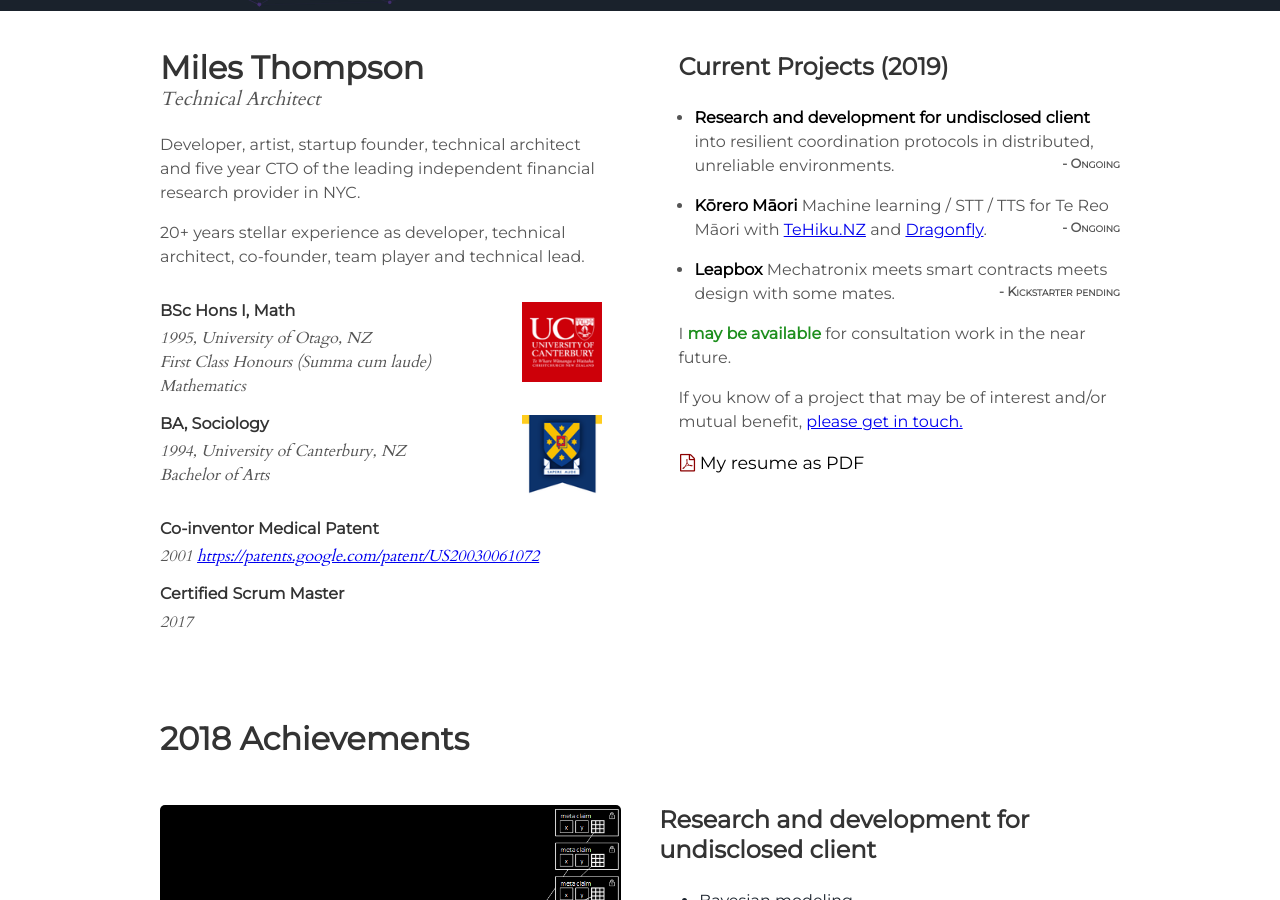
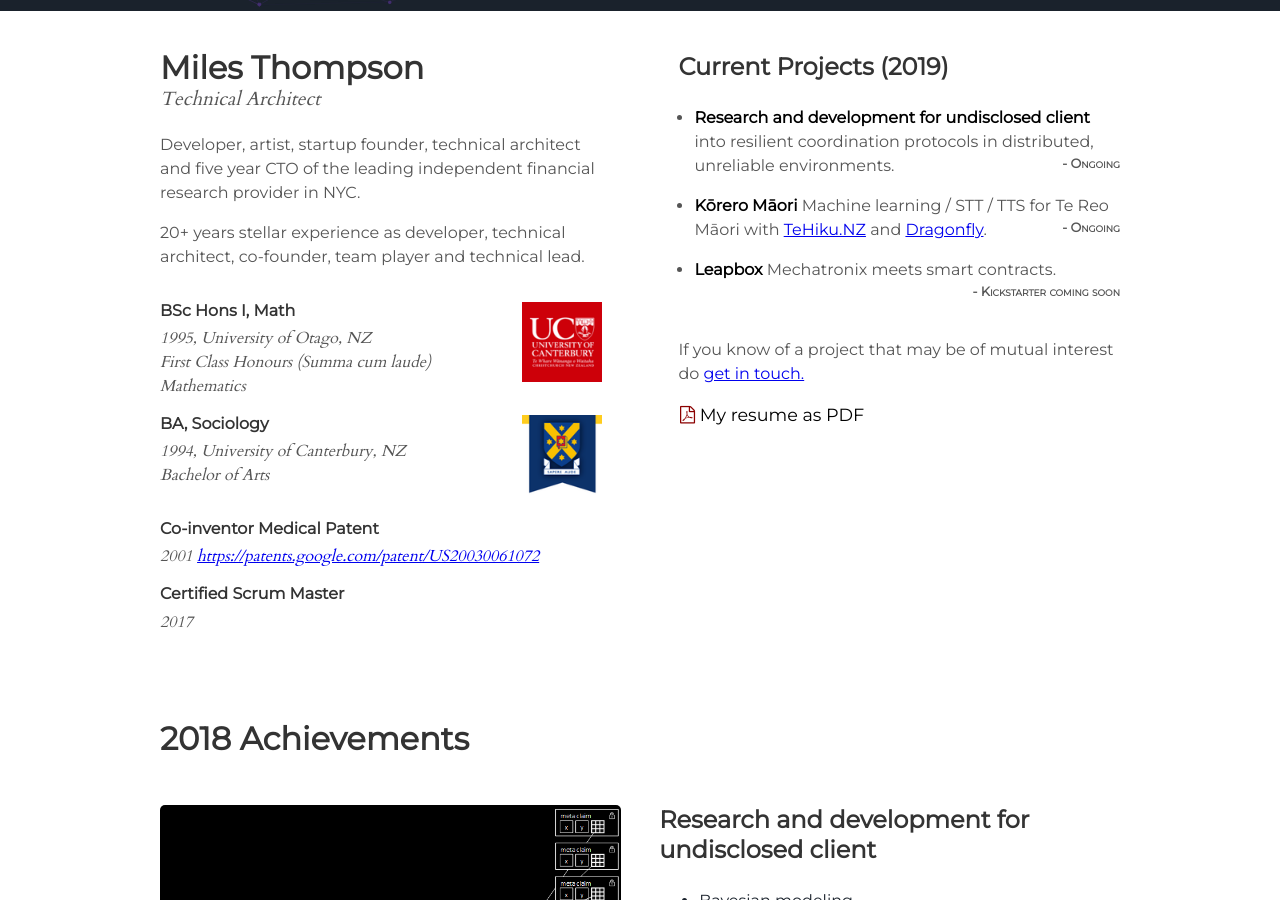
Before and after one commit to utunga/goodbright-nz, a Jekyll site: the page built from index.html, in a window 1280 px wide and 900 px high, scrolled down 889 px. Built offline with Jekyll 4.4.1, drawn with Linux system fonts in a browser that asks for light colours.

Commit message:
tweak about

```diff
--- a/_includes/about.html
+++ b/_includes/about.html
@@ -17,15 +17,15 @@
         <ul>
           <li><a class="active_project">Research and development for undisclosed client</a> into resilient coordination protocols in distributed, unreliable environments. <i class="status">- Ongoing</i></li>
           <li><a class="active_project" href=https://koreromaori.com">Kōrero Māori</a> Machine learning / STT / TTS for Te Reo Māori with <a href="http://tehiku.nz">TeHiku.NZ</a> and <a href="http://dragonfly.co.nz">Dragonfly</a>. <i class="status">- Ongoing</i></li>
-          <li><a class="active_project" href=http://leapbox.wtf">Leapbox</a> Mechatronix meets smart contracts meets design with some mates.<i class="status">- Kickstarter pending</i></li>
+          <li><a class="active_project" href=http://leapbox.wtf">Leapbox</a> Mechatronix meets smart contracts.<i class="status">- Kickstarter coming soon</i></li>
 <!--           <li><a class="active_project" href=https://DeepPBR.AI">Deep Physics Based Rendering</a> Machine learning for VR asset pipelines with <a href="http://realityvirtual.co">RealityVirtual</a>.<i class="status">- Funding</i></li> -->
         </ul>
-        I <font class="am_available blink toggle_email_click">may be available</font><font class="not_available">am not available</font> for consultation work in the near future.
+        <p>&nbsp;
         </p>
-        <p>If you know of a project that may be of interest and/or mutual benefit, <a href="#" class="toggle_email_click" class="active_project">please get in touch.</a>
+        <p>If you know of a project that may be of mutual interest do <a href="#" class="toggle_email_click" class="active_project">get in touch.</a>
 
       </p>
-      <p class="email_display">You will email me at <a href="mailto:{{site.email}}">{{site.email}}</a></p>
+      <p class="email_display">You can contact me at <a href="mailto:{{site.email}}">{{site.email}}</a></p>
       </p>
     </div>
     <div class="resume-link">
```
